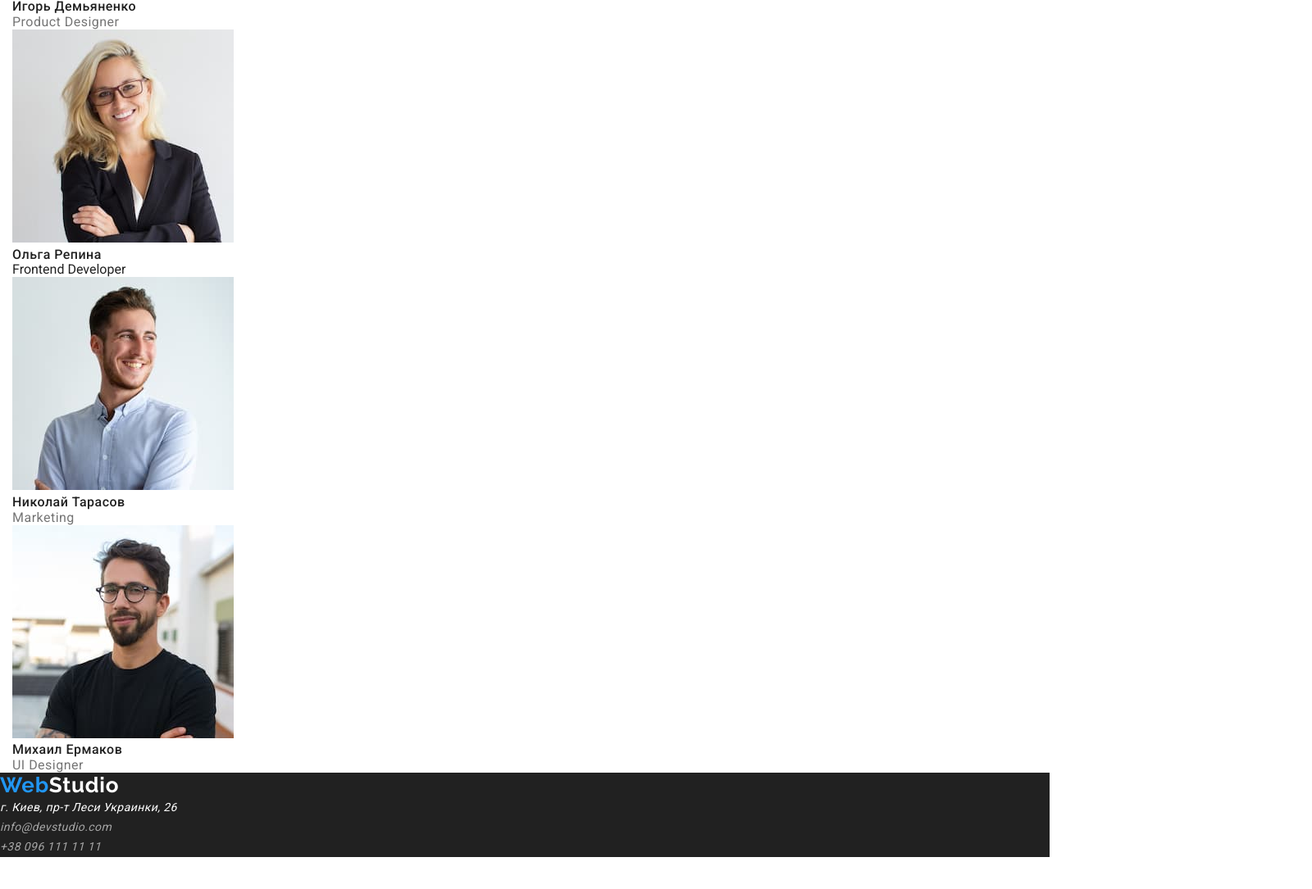
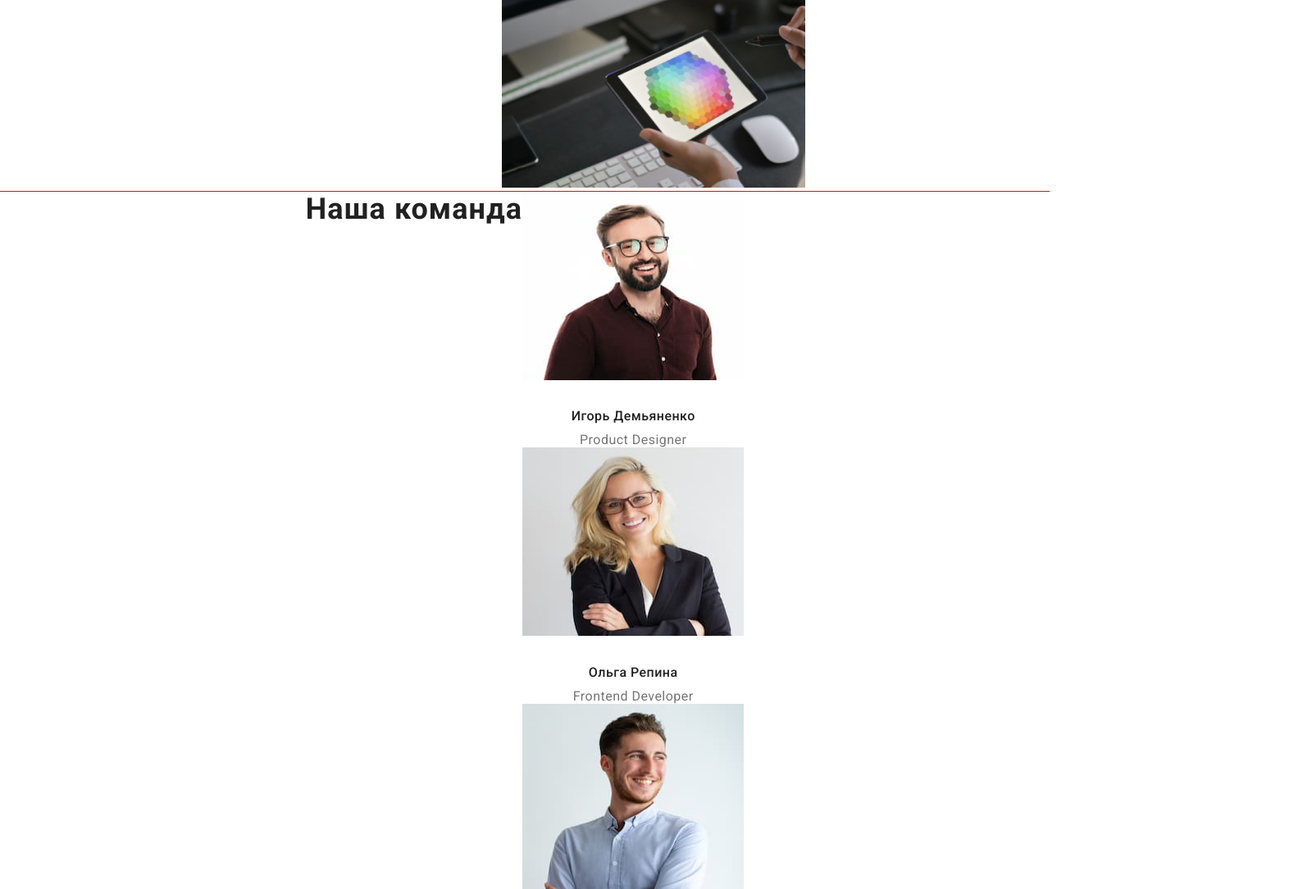
Before and after one commit to Ronelos/goit-markup-hw-03, a plain HTML site: page index.html in a window 1280 px wide. Shown: the part 1715-2800 px from the top of the page at 82% size, 1600 px wide, since content can reach past the window. Before the commit the page ends 2761 px from the top, so only its background shows below. Drawn offline with nearby package versions, Linux system fonts and the light colour scheme.

Commit message:
homework3 - 4
/

```diff
--- a/css/styles.css
+++ b/css/styles.css
@@ -51,10 +51,6 @@ p {
 
 .header {
 
-
-
-
-
 }
 .nav-container {
     display: flex;
@@ -79,7 +75,7 @@ p {
 }
 
 .header-list {
-  display: flex;
+
 
 
 }
@@ -113,7 +109,7 @@ p {
     letter-spacing: 0.02em;
 }
 .header-contacts-list {
-    display: flex;
+
 
 }
 .header-contacts-item + .header-contacts-item {
@@ -166,9 +162,14 @@ p {
     }
 
     /* dignity */
-    .dignity {
 
-        width: 1600px;
+.dignity {
+
+
+    }
+
+.dignity-item {
+
     }
 
 .dignity-title {
@@ -178,16 +179,22 @@ p {
     letter-spacing: 0.03em;
     text-transform: uppercase;
     color: var(--main-title-color);
+    margin-bottom: 10px;
+    padding-top: 94px;
 }
 .dignity-text {
     font-size: 14px;
     line-height: 1.71;
     letter-spacing: 0.03em;
     color: var(--main-text-color);
+    display: flex;
 }
+
 /* work */
 .work {
-
+  text-align: center;
+  display: flex;
+  padding-top: 94px;
 }
 .work-title {
     font-weight: bold;
@@ -196,9 +203,15 @@ p {
     text-align: center;
     letter-spacing: 0.03em;
     color: var(--main-title-color);
+
+
+
 }
 
     .work-list {
+
+    align-items: center;
+
 
     }
     .work-item {
@@ -211,22 +224,32 @@ p {
 
    /* team */
    .team {
-
+    outline: 1px solid red;
+    text-align: center;
+    align-items: center;
+    display: flex;
    }
 
-.team-title {
+.team-title-logo {
     font-weight: bold;
     font-size: 36px;
     line-height: 1.17;
     text-align: center;
     letter-spacing: 0.03em;
     color: var(--main-title-color);
+    text-align: center;
 }
-.team-title-employee {
+.team-title {
     font-weight: 500;
     font-size: 16px;
     line-height: 1.19;
     letter-spacing: 0.03em;
+    padding-bottom: 10px;
+
+}
+.team-img {
+padding-bottom: 30px;
+
 }
 
 .team-text {
--- a/index.html
+++ b/index.html
@@ -69,7 +69,7 @@
         <div class="container nav-container">
           <h2 hidden>описание достоинств</h2>
           <ul class="dignity-list list">
-            <li class="dignity-item-first">
+            <li class="dignity-item">
               <h3 class="dignity-title">Внимание к деталям</h3>
               <p class="dignity-text">
                 Идейные соображения, а также начало повседневной работы по
@@ -77,7 +77,7 @@
               </p>
             </li>
 
-            <li class="dignity-item-second">
+            <li class="dignity-item">
               <h3 class="dignity-title">Пунктуальность</h3>
               <p class="dignity-text">
                 Задача организации, в особенности же рамки и место обучения кадров
@@ -85,7 +85,7 @@
               </p>
             </li>
 
-            <li class="dignity-irem-third">
+            <li class="dignity-item">
               <h3 class="dignity-title">Планирование</h3>
               <p class="dignity-text">
                 Равным образом консультация с широким активом в значительной
@@ -93,7 +93,7 @@
               </p>
             </li>
 
-            <li class="dignity-irem-fourth">
+            <li class="dignity-item">
               <h3 class="dignity-title">Современные технологии</h3>
               <p class="dignity-text">
                 Значимость этих проблем настолько очевидна, что реализация
@@ -137,10 +137,10 @@
       </section>
       <!--team-->
       <section class="team">
-        <div class="container">
-          <h3 class="team-title">Наша команда</h3>
+        <div class="container nav-container">
+          <h3 class="team-title-logo">Наша команда</h3>
           <ul class="team-list list">
-            <li class="team-item-first">
+            <li class="team-item">
               <img
                 src="images/ourteam1.jpg"
                 class="team-img link"
@@ -148,10 +148,10 @@
                 width="270"
                 height="260"
               />
-              <h4 class="team-title-employee">Игорь Демьяненко</h4>
+              <h4 class="team-title">Игорь Демьяненко</h4>
               <p class="team-text" lang="en">Product Designer</p>
             </li>
-            <li class="team-item-second">
+            <li class="team-item">
               <img
                 src="images/ourteam2.jpg"
                 class="team-img link"
@@ -159,10 +159,10 @@
                 width="270"
                 height="260"
               />
-              <h4 class="team-title-employee">Ольга Репина</h4>
-              <p class="iteam-text" lang="en">Frontend Developer</p>
+              <h4 class="team-title">Ольга Репина</h4>
+              <p class="team-text" lang="en">Frontend Developer</p>
             </li>
-            <li class="team-item-third">
+            <li class="team-item">
               <img
                 src="images/ourteam3.jpg"
                 class="team-img link"
@@ -170,10 +170,10 @@
                 width="270"
                 height="260"
               />
-              <h4 class="team-title-employee">Николай Тарасов</h4>
+              <h4 class="team-title">Николай Тарасов</h4>
               <p class="team-text" lang="en">Marketing</p>
             </li>
-            <li class="team-item-fourth">
+            <li class="team-item">
               <img
                 src="images/ourteam4.jpg"
                 class="team-img link"
@@ -181,7 +181,7 @@
                 width="270"
                 height="260"
               />
-              <h4 class="team-title-employee">Михаил Ермаков</h4>
+              <h4 class="team-title">Михаил Ермаков</h4>
               <p class="team-text" lang="en">UI Designer</p>
             </li>
           </ul>
@@ -190,6 +190,7 @@
     </main>
     <!--footer-->
     <footer class="footer">
+      <div class="container nav-container">
         <a href="./index.html" class="footer-logo link"
           ><span class="footer-logo-color">Web</span>Studio</a
         >
@@ -208,6 +209,7 @@
             </li>
           </ul>
         </address>
+      </div>
     </footer>
   </body>
 </html>
```
Lines whose indentation alone changed are shown as unchanged.
